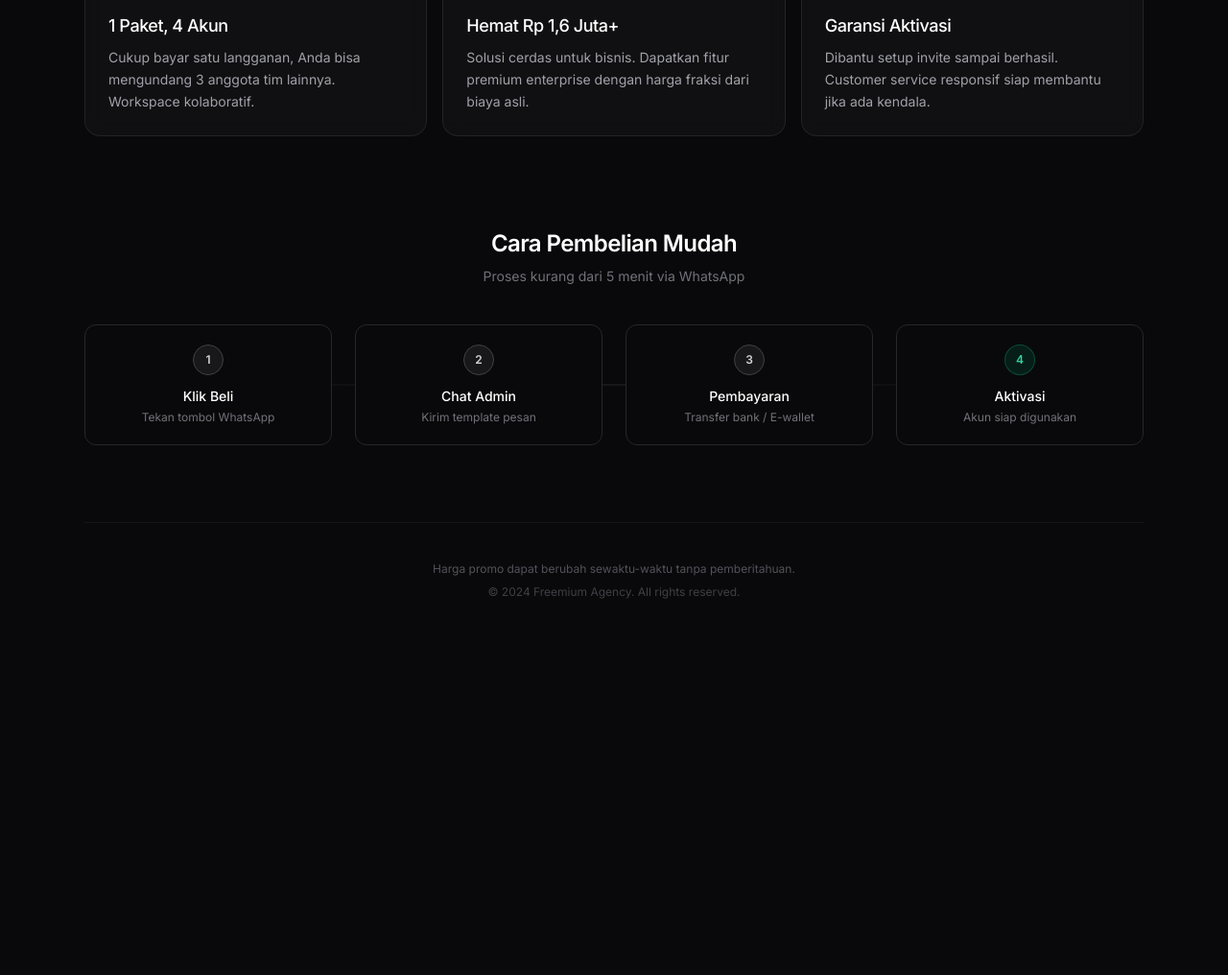
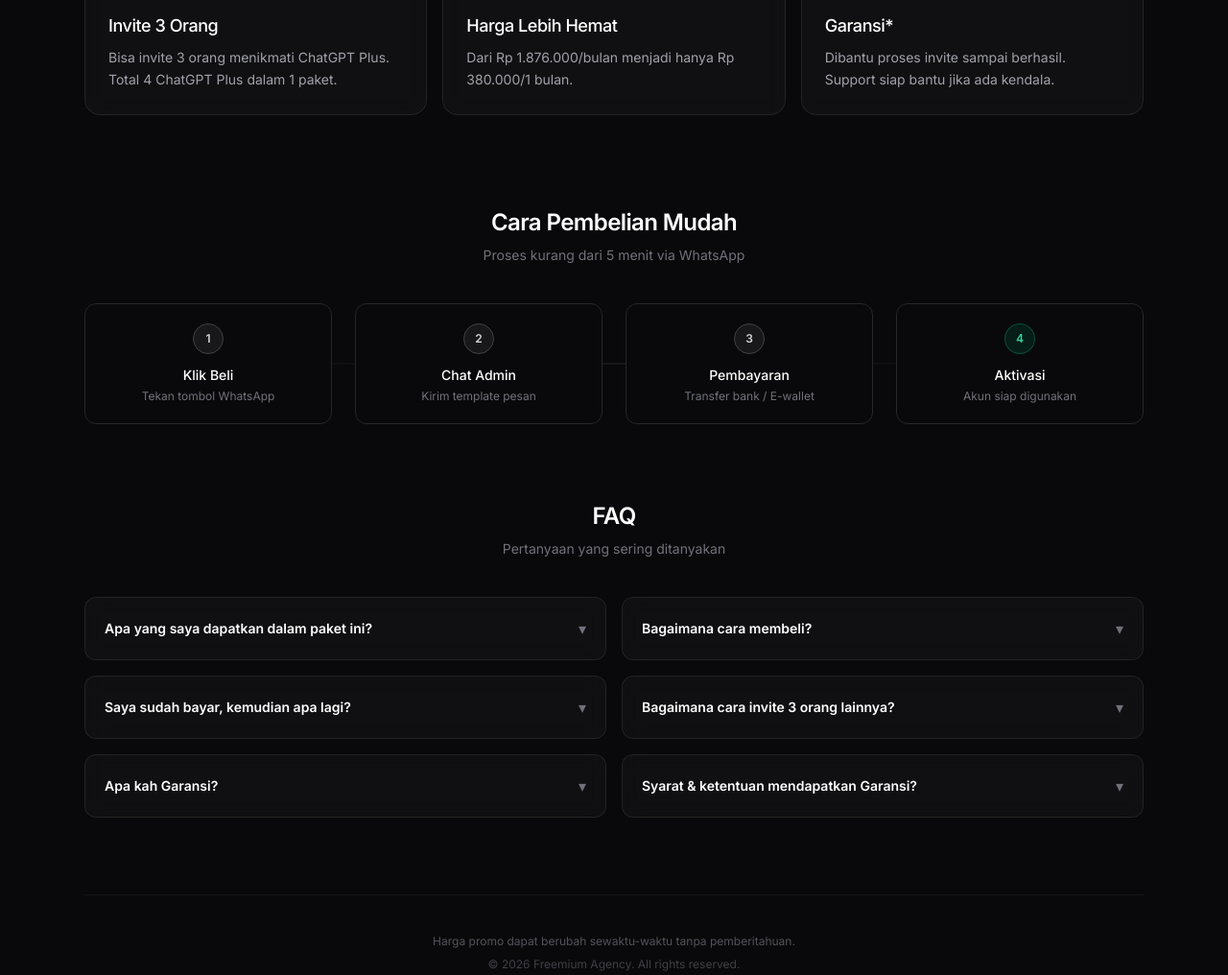
Before and after one commit to dragonrider93/gpt_business, a plain HTML site: page index.html in a window 1280 px wide. Shown: the part 1109-2125 px from the top of the page at 96% size. Before the commit the page ends 1862 px from the top, so only its background shows below. Drawn offline with nearby package versions, Linux system fonts and the light colour scheme.

Commit message:
Update content and add FAQ accordion

```diff
--- a/index.html
+++ b/index.html
@@ -83,7 +83,8 @@
 
                 <!-- Subheadline -->
                 <p class="text-lg md:text-xl text-zinc-400 font-light mb-10 max-w-2xl leading-relaxed">
-                    Beli 1 paket dan invite hingga 4 akun tim Anda. Hemat lebih dari <span class="text-zinc-200 font-medium">Rp 1,6 juta</span> setiap bulan dibanding harga official.
+                    Harga official: <span class="text-zinc-200 font-medium">Rp 1.876.000/bulan</span> (Rp 469rb x 4 user).
+                    Sekarang cukup <span class="text-zinc-200 font-medium">Rp 380.000/1 bulan</span>.
                 </p>
 
                 <!-- Social Proof / Rating -->
@@ -110,11 +111,11 @@
                     <div class="bg-zinc-900/80 rounded-xl p-6 md:p-8 border border-white/5">
                         <div class="flex justify-between items-start mb-6">
                             <div class="text-left">
-                                <p class="text-sm text-zinc-500 line-through decoration-red-500/50 decoration-1 mb-1">Official Rp 1.984.000/bln</p>
+                                <p class="text-sm text-zinc-500 line-through decoration-red-500/50 decoration-1 mb-1">Official Rp 1.876.000/bln (Rp 469rb x 4 user)</p>
                                 <div class="flex items-baseline gap-1">
                                     <span class="text-xs text-zinc-500 align-top mt-2">Rp</span>
                                     <span class="text-5xl font-semibold text-white tracking-tight">380</span>
-                                    <span class="text-lg text-zinc-400 font-light">.000<span class="text-sm text-zinc-600">/bln</span></span>
+                                    <span class="text-lg text-zinc-400 font-light">.000<span class="text-sm text-zinc-600">/1 bulan</span></span>
                                 </div>
                             </div>
                             <div class="text-right">
@@ -154,9 +155,9 @@
                     <div class="w-10 h-10 rounded-lg bg-zinc-900 border border-zinc-800 flex items-center justify-center text-white mb-4 group-hover:border-emerald-500/30 group-hover:text-emerald-400 transition-colors">
                         <iconify-icon icon="solar:users-group-rounded-linear" width="24" stroke-width="1.5"></iconify-icon>
                     </div>
-                    <h3 class="text-lg font-medium text-white mb-2 tracking-tight">1 Paket, 4 Akun</h3>
+                    <h3 class="text-lg font-medium text-white mb-2 tracking-tight">Invite 3 Orang</h3>
                     <p class="text-sm text-zinc-400 leading-relaxed">
-                        Cukup bayar satu langganan, Anda bisa mengundang 3 anggota tim lainnya. Workspace kolaboratif.
+                        Bisa invite 3 orang menikmati ChatGPT Plus. Total 4 ChatGPT Plus dalam 1 paket.
                     </p>
                 </div>
 
@@ -165,9 +166,9 @@
                     <div class="w-10 h-10 rounded-lg bg-zinc-900 border border-zinc-800 flex items-center justify-center text-white mb-4 group-hover:border-blue-500/30 group-hover:text-blue-400 transition-colors">
                         <iconify-icon icon="solar:wallet-money-linear" width="24" stroke-width="1.5"></iconify-icon>
                     </div>
-                    <h3 class="text-lg font-medium text-white mb-2 tracking-tight">Hemat Rp 1,6 Juta+</h3>
+                    <h3 class="text-lg font-medium text-white mb-2 tracking-tight">Harga Lebih Hemat</h3>
                     <p class="text-sm text-zinc-400 leading-relaxed">
-                        Solusi cerdas untuk bisnis. Dapatkan fitur premium enterprise dengan harga fraksi dari biaya asli.
+                        Dari Rp 1.876.000/bulan menjadi hanya Rp 380.000/1 bulan.
                     </p>
                 </div>
 
@@ -176,9 +177,9 @@
                     <div class="w-10 h-10 rounded-lg bg-zinc-900 border border-zinc-800 flex items-center justify-center text-white mb-4 group-hover:border-purple-500/30 group-hover:text-purple-400 transition-colors">
                         <iconify-icon icon="solar:shield-check-linear" width="24" stroke-width="1.5"></iconify-icon>
                     </div>
-                    <h3 class="text-lg font-medium text-white mb-2 tracking-tight">Garansi Aktivasi</h3>
+                    <h3 class="text-lg font-medium text-white mb-2 tracking-tight">Garansi*</h3>
                     <p class="text-sm text-zinc-400 leading-relaxed">
-                        Dibantu setup invite sampai berhasil. Customer service responsif siap membantu jika ada kendala.
+                        Dibantu proses invite sampai berhasil. Support siap bantu jika ada kendala.
                     </p>
                 </div>
             </div>
@@ -223,10 +224,82 @@
                 </div>
             </div>
 
+            <!-- FAQ -->
+            <div class="mb-20">
+                <div class="text-center mb-10">
+                    <h2 class="text-2xl font-semibold text-white tracking-tight mb-2">FAQ</h2>
+                    <p class="text-sm text-zinc-500">Pertanyaan yang sering ditanyakan</p>
+                </div>
+
+                <div class="grid grid-cols-1 md:grid-cols-2 gap-4">
+                    <details class="glass-panel rounded-xl group">
+                        <summary class="list-none cursor-pointer p-5 flex items-center justify-between">
+                            <span class="text-sm font-semibold text-white">Apa yang saya dapatkan dalam paket ini?</span>
+                            <span class="text-zinc-500 group-open:rotate-180 transition-transform">▾</span>
+                        </summary>
+                        <div class="px-5 pb-5 -mt-2 text-sm text-zinc-400 leading-relaxed">
+                            1 paket ChatGPT Business yang bisa digunakan hingga 4 user.
+                        </div>
+                    </details>
+
+                    <details class="glass-panel rounded-xl group">
+                        <summary class="list-none cursor-pointer p-5 flex items-center justify-between">
+                            <span class="text-sm font-semibold text-white">Bagaimana cara membeli?</span>
+                            <span class="text-zinc-500 group-open:rotate-180 transition-transform">▾</span>
+                        </summary>
+                        <div class="px-5 pb-5 -mt-2 text-sm text-zinc-400 leading-relaxed">
+                            Cukup WhatsApp ke admin, dan lakukan pembayaran manual ke rek BCA, PT. Plato Solusi Teknologi
+                        </div>
+                    </details>
+
+                    <details class="glass-panel rounded-xl group">
+                        <summary class="list-none cursor-pointer p-5 flex items-center justify-between">
+                            <span class="text-sm font-semibold text-white">Saya sudah bayar, kemudian apa lagi?</span>
+                            <span class="text-zinc-500 group-open:rotate-180 transition-transform">▾</span>
+                        </summary>
+                        <div class="px-5 pb-5 -mt-2 text-sm text-zinc-400 leading-relaxed">
+                            Admin akan membuat chatgpt business dan akan invite ke email kaka.
+                        </div>
+                    </details>
+
+                    <details class="glass-panel rounded-xl group">
+                        <summary class="list-none cursor-pointer p-5 flex items-center justify-between">
+                            <span class="text-sm font-semibold text-white">Bagaimana cara invite 3 orang lainnya?</span>
+                            <span class="text-zinc-500 group-open:rotate-180 transition-transform">▾</span>
+                        </summary>
+                        <div class="px-5 pb-5 -mt-2 text-sm text-zinc-400 leading-relaxed">
+                            Setelah email kaka di invite oleh admin, kaka bisa langsung invite mandiri. pastikan hanya invite max 3 orang ya.
+                        </div>
+                    </details>
+
+                    <details class="glass-panel rounded-xl group">
+                        <summary class="list-none cursor-pointer p-5 flex items-center justify-between">
+                            <span class="text-sm font-semibold text-white">Apa kah Garansi?</span>
+                            <span class="text-zinc-500 group-open:rotate-180 transition-transform">▾</span>
+                        </summary>
+                        <div class="px-5 pb-5 -mt-2 text-sm text-zinc-400 leading-relaxed">
+                            Tentu di freemium.id kamu mendapatkan garansi penuh!, tapi pastikan kamu memenuhi syarat mendapatkan garansi ya.
+                        </div>
+                    </details>
+
+                    <details class="glass-panel rounded-xl group">
+                        <summary class="list-none cursor-pointer p-5 flex items-center justify-between">
+                            <span class="text-sm font-semibold text-white">Syarat & ketentuan mendapatkan Garansi?</span>
+                            <span class="text-zinc-500 group-open:rotate-180 transition-transform">▾</span>
+                        </summary>
+                        <div class="px-5 pb-5 -mt-2 text-sm text-zinc-400 leading-relaxed">
+                           1. Tidak boleh invite lebih dari 3 akun (maks 4 akun termasuk yang di invite admin)<br>
+                           2. Garansi berlaku selama masih ada durasi
+                        </div>
+                    </details>
+
+                </div>
+            </div>
+
             <!-- Footer Small -->
             <div class="text-center border-t border-white/5 pt-10">
                 <p class="text-xs text-zinc-600 mb-2">Harga promo dapat berubah sewaktu-waktu tanpa pemberitahuan.</p>
-                <p class="text-xs text-zinc-700">© 2024 Freemium Agency. All rights reserved.</p>
+                <p class="text-xs text-zinc-700">© 2026 Freemium Agency. All rights reserved.</p>
             </div>
 
         </div>
```
